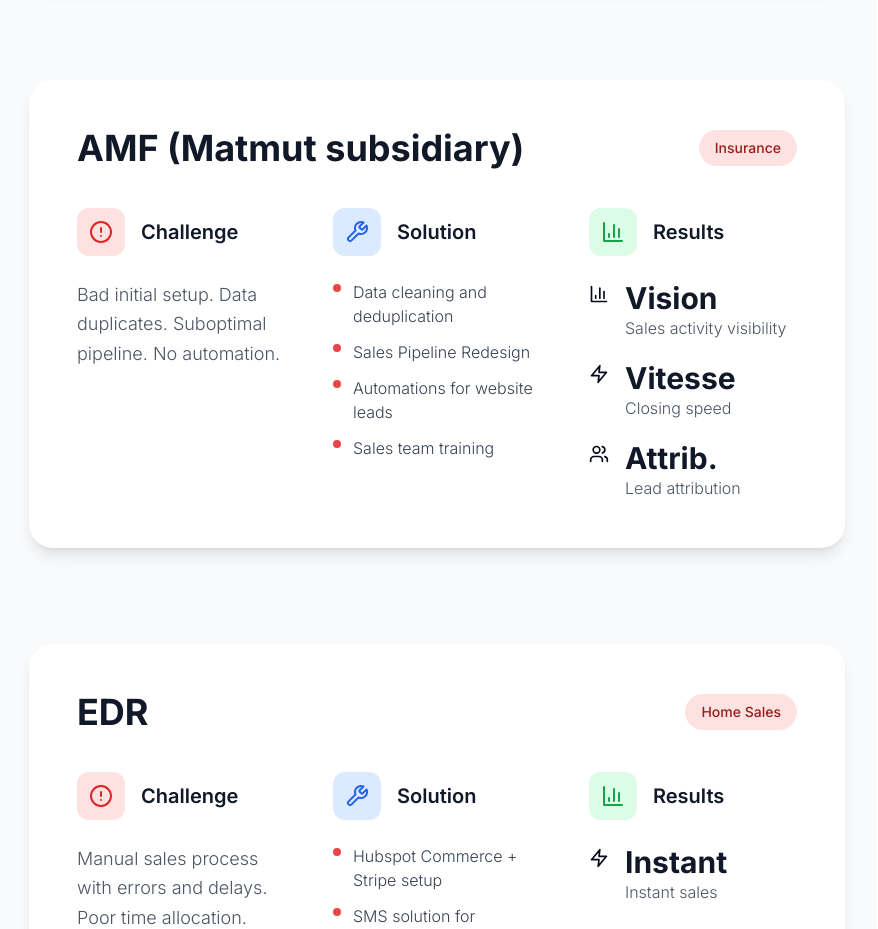
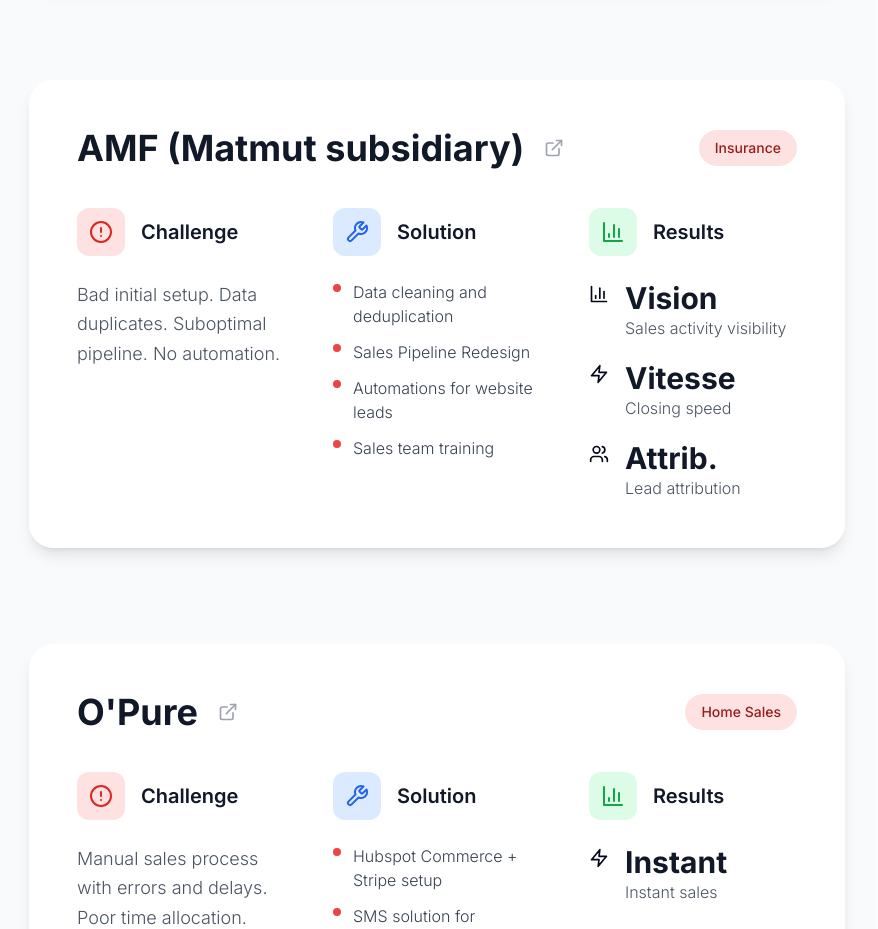
Before and after one commit to Rafikellou/HubEasy, a Next.js app: page /en/cas-clients in a window 1280 px wide. Shown: the part 1800-2729 px from the top of the page, without its empty margins (3-881 px from the left). Built offline with nearby package versions, Linux system fonts and the light colour scheme.

Commit message:
feat: rename EDR to O'Pure and add website links

```diff
--- a/src/app/[locale]/cas-clients/page.tsx
+++ b/src/app/[locale]/cas-clients/page.tsx
@@ -1,7 +1,7 @@
 import { Button } from '@/components/ui/button';
 import Image from 'next/image';
 import Link from 'next/link';
-import { AlertCircle, Wrench, BarChart3, Building, ShoppingCart, Users, TrendingUp, Zap } from 'lucide-react';
+import { AlertCircle, Wrench, BarChart3, Building, ShoppingCart, Users, TrendingUp, Zap, ExternalLink } from 'lucide-react';
 import AnimatedSection from '@/components/animated-section';
 import { getTranslations } from 'next-intl/server';
 
@@ -12,6 +12,7 @@
     {
       id: 'septeo',
       company: t('case1_company'),
+      website: 'https://www.septeo.com/fr',
       context: t('case1_context'),
       challenge: t('case1_challenge'),
       solutions: [
@@ -29,6 +30,7 @@
     {
       id: 'egerie',
       company: t('case2_company'),
+      website: 'https://www.egerie.com/',
       context: t('case2_context'),
       challenge: t('case2_challenge'),
       solutions: [
@@ -46,6 +48,7 @@
     {
       id: 'amf',
       company: t('case3_company'),
+      website: 'https://www.amf-sam.fr/',
       context: t('case3_context'),
       challenge: t('case3_challenge'),
       solutions: [
@@ -61,8 +64,9 @@
       ]
     },
     {
-      id: 'edr',
+      id: 'opure',
       company: t('case4_company'),
+      website: 'https://opure-solutions.fr/',
       context: t('case4_context'),
       challenge: t('case4_challenge'),
       solutions: [
@@ -106,7 +110,18 @@
                 <div className="bg-white rounded-3xl p-8 md:p-12 shadow-lg overflow-hidden">
                   <div className="mb-10">
                     <div className="flex flex-col md:flex-row md:items-center md:justify-between gap-4 mb-4">
-                      <h2 className="text-3xl md:text-4xl font-bold text-gray-900">{caseStudy.company}</h2>
+                      <div className="flex items-center gap-3">
+                        <h2 className="text-3xl md:text-4xl font-bold text-gray-900">{caseStudy.company}</h2>
+                        <a
+                          href={caseStudy.website}
+                          target="_blank"
+                          rel="noopener noreferrer"
+                          className="inline-flex items-center justify-center p-2 rounded-full text-gray-400 hover:text-orange-500 hover:bg-orange-50 transition-colors"
+                          title="Visiter le site"
+                        >
+                          <ExternalLink className="w-5 h-5" />
+                        </a>
+                      </div>
                       <div className="inline-flex items-center px-4 py-2 rounded-full bg-red-100 text-red-800 text-sm font-medium">
                         {caseStudy.context}
                       </div>
--- a/src/messages/en.json
+++ b/src/messages/en.json
@@ -253,7 +253,7 @@
     "case3_result1": "Sales activity visibility",
     "case3_result2": "Closing speed",
     "case3_result3": "Lead attribution",
-    "case4_company": "EDR",
+    "case4_company": "O'Pure",
     "case4_context": "Home Sales",
     "case4_challenge": "Manual sales process with errors and delays. Poor time allocation.",
     "case4_solution1": "Hubspot Commerce + Stripe setup",
```
Also changed, not shown: src/messages/fr.json.
